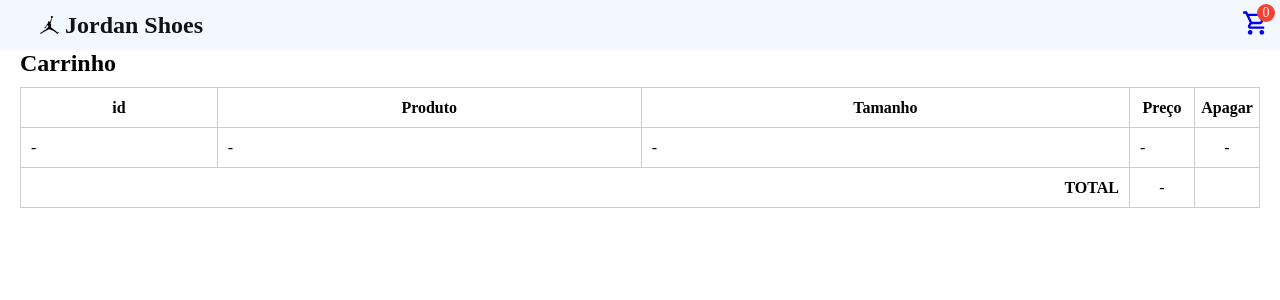
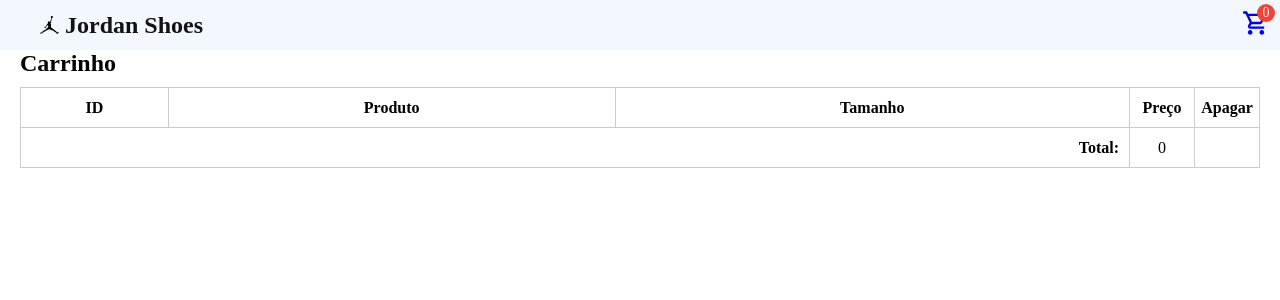
Before and after one commit to DeividsonHenrique/Jordan-Shoes, a React (Vite) app: page /cart in a window 1280 px wide. Shown: the top 300 px of the page. Built offline with nearby package versions, Linux system fonts and the light colour scheme.

Commit message:
day 10.09.24

```diff
--- a/src/Pages/Cart/index.jsx
+++ b/src/Pages/Cart/index.jsx
@@ -1,7 +1,10 @@
+/* eslint-disable react/prop-types */
 import Topo from "../../Components/Topo";
 import "../../index.css";
 import { Carrinho, Table, ColunaApagar, ColunaApagarTh, Tfoot } from "./style";
-function Cart() {
+function Cart({ cartItems  }) {
+  const totalPrice = cartItems.reduce((total, item) => total + item.price, 0);
+
   return (
     <>
       <Topo />
@@ -11,7 +14,7 @@ function Cart() {
 
           <thead>
             <tr>
-              <th>id</th>
+              <th>ID</th>
               <th>Produto</th>
               <th>Tamanho</th>
               <th>Preço</th>
@@ -19,20 +22,22 @@ function Cart() {
             </tr>
           </thead>
           <tbody>
-            <tr>
-              <td>-</td>
-              <td>-</td>
-              <td>-</td>
-              <td>-</td>
-              <ColunaApagar>-</ColunaApagar>
-            </tr>
+          {cartItems.map((item, index) => (
+            <tr key={index}>
+              <td>{item.id}</td>
+              <td>{item.name}</td>
+              <td>{item.size}</td>
+              <td>{item.price}</td>
+                <ColunaApagar>-</ColunaApagar>
+              </tr>
+            ))}
           </tbody>
           <Tfoot>
             <tr>
               <td colSpan="3">
-                <strong>TOTAL</strong>
+                <strong>Total:</strong>
               </td>
-              <ColunaApagar>-</ColunaApagar>
+              <ColunaApagar>{totalPrice}</ColunaApagar>
               <td></td>
             </tr>
           </Tfoot>
--- a/src/Pages/DetailProducts/index.jsx
+++ b/src/Pages/DetailProducts/index.jsx
@@ -17,9 +17,31 @@ import {
   Input,
   Voltar,
 } from "./style";
+import { useNavigate } from "react-router-dom";
 
-function DetailProducts({ product, onClose }) {
+function DetailProducts({ product, onClose, onAddToCart }) {
   const [isOpen, setIsOpen] = useState(false);
+  const [selectedSize, setSelectedSize] = useState(null);
+  const navigate = useNavigate();
+
+  const handleSizeChange = (e) => {
+    setSelectedSize(e.target.value);
+  };
+
+  const handleAddToCart = () => {
+    if (selectedSize) {
+      onAddToCart({
+        id: product.id,
+        name: product.product_name,
+        model: product.product_model,
+        price: product.price,
+        size: selectedSize,
+      });
+      navigate("/cart"); // Redireciona para a página do carrinho após adicionar o item
+    } else {
+      alert("Selecione um tamanho.");
+    }
+  };
 
   const toggleDetails = () => {
     setIsOpen((prevIsOpen) => !prevIsOpen);
@@ -31,6 +53,8 @@ function DetailProducts({ product, onClose }) {
       currency: "BRL",
     }).format(number);
   };
+
+  console.log(handleAddToCart)
 
   return (
     <>
@@ -76,64 +100,64 @@ function DetailProducts({ product, onClose }) {
             <Tamanho>
               <h5>Tamanho</h5>
               <Tamanhos>
-                <Radio type="radio" name="size" id="size38" value="38" />
+                <Radio type="radio" name="size" id="size38" value="38" onChange={handleSizeChange} />
                 <Numeros htmlFor="size38">38</Numeros>
 
-                <Radio type="radio" name="size" id="size39" value="39" />
+                <Radio type="radio" name="size" id="size39" value="39" onChange={handleSizeChange} />
                 <Numeros htmlFor="size39">39</Numeros>
 
-                <Radio type="radio" name="size" id="size39p5" value="39,5" />
+                <Radio type="radio" name="size" id="size39p5" value="39,5" onChange={handleSizeChange} />
                 <Numeros htmlFor="size39p5">39,5</Numeros>
 
-                <Radio type="radio" name="size" id="size40" value="40" />
+                <Radio type="radio" name="size" id="size40" value="40" onChange={handleSizeChange} />
                 <Numeros htmlFor="size40">40</Numeros>
 
-                <Radio type="radio" name="size" id="size40p5" value="40,5" />
+                <Radio type="radio" name="size" id="size40p5" value="40,5" onChange={handleSizeChange} />
                 <Numeros htmlFor="size40p5">40,5</Numeros>
 
-                <Radio type="radio" name="size" id="size41" value="41" />
+                <Radio type="radio" name="size" id="size41" value="41" onChange={handleSizeChange} />
                 <Numeros htmlFor="size41">41</Numeros>
 
-                <Radio type="radio" name="size" id="size42" value="42" />
+                <Radio type="radio" name="size" id="size42" value="42" onChange={handleSizeChange} />
                 <Numeros htmlFor="size42">42</Numeros>
 
-                <Radio type="radio" name="size" id="size42p5" value="42,5" />
+                <Radio type="radio" name="size" id="size42p5" value="42,5" onChange={handleSizeChange} />
                 <Numeros htmlFor="size42p5">42,5</Numeros>
 
-                <Radio type="radio" name="size" id="size43" value="43" />
+                <Radio type="radio" name="size" id="size43" value="43" onChange={handleSizeChange} />
                 <Numeros htmlFor="size43">43</Numeros>
 
-                <Radio type="radio" name="size" id="size43p5" value="43,5" />
+                <Radio type="radio" name="size" id="size43p5" value="43,5" onChange={handleSizeChange} />
                 <Numeros htmlFor="size43p5">43,5</Numeros>
 
-                <Radio type="radio" name="size" id="size44" value="44" />
+                <Radio type="radio" name="size" id="size44" value="44" onChange={handleSizeChange} />
                 <Numeros htmlFor="size44">44</Numeros>
 
-                <Radio type="radio" name="size" id="size45" value="45" />
+                <Radio type="radio" name="size" id="size45" value="45" onChange={handleSizeChange} />
                 <Numeros htmlFor="size45">45</Numeros>
 
-                <Radio type="radio" name="size" id="size46" value="46" />
+                <Radio type="radio" name="size" id="size46" value="46" onChange={handleSizeChange} />
                 <Numeros htmlFor="size46">46</Numeros>
 
-                <Radio type="radio" name="size" id="size47" value="47" />
+                <Radio type="radio" name="size" id="size47" value="47" onChange={handleSizeChange} />
                 <Numeros htmlFor="size47">47</Numeros>
 
-                <Radio type="radio" name="size" id="size48" value="48" />
+                <Radio type="radio" name="size" id="size48" value="48" onChange={handleSizeChange} />
                 <Numeros htmlFor="size48">48</Numeros>
 
-                <Radio type="radio" name="size" id="size49" value="49" />
+                <Radio type="radio" name="size" id="size49" value="49" onChange={handleSizeChange} />
                 <Numeros htmlFor="size49">49</Numeros>
 
-                <Radio type="radio" name="size" id="size50" value="50" />
+                <Radio type="radio" name="size" id="size50" value="50" onChange={handleSizeChange} />
                 <Numeros htmlFor="size50">50</Numeros>
 
-                <Radio type="radio" name="size" id="size51" value="51" />
+                <Radio type="radio" name="size" id="size51" value="51" onChange={handleSizeChange} />
                 <Numeros htmlFor="size51">51</Numeros>
               </Tamanhos>
             </Tamanho>
 
             <Botao>
-              <button type="button">Adicionar ao carrinho</button>
+              <button type="button" onClick={handleAddToCart} >Adicionar ao carrinho</button>
             </Botao>
 
             <Descricao>
--- a/src/Routes.jsx
+++ b/src/Routes.jsx
@@ -1,17 +1,33 @@
 import Index from './Components/Index'
 import DetailProducts from './Pages/DetailProducts'
+import Cart from './Pages/Cart'
 import {BrowserRouter, Routes, Route} from 'react-router-dom'
-import Cart from './Pages/Cart'
+import { useState } from 'react'
+
 
 
 function AppRoutes() {
+    const [cartItems, setCartItems] = useState([]);
+    const handleAddToCart = (product) => {
+        setCartItems((prevItems) => [...prevItems, product]);
+      };
+
+
     return (
         <>
             <BrowserRouter>
                 <Routes>
                     <Route path="/" element={<Index />} />
-                    <Route path="/p" element={<DetailProducts />} />
-                    <Route path="/cart" element={<Cart />} />
+                    <Route path="/produto/:id" element={<DetailProducts
+                    product={{
+                        id: 1,
+                        product_name: "Tênis Esportivo",
+                        product_model: "Modelo XYZ",
+                        price: 299.99,
+                      }}
+                      onAddToCart={handleAddToCart}
+                      />} />
+                    <Route path="/cart" element={<Cart cartItems={cartItems} />} />
                 </Routes>
             </BrowserRouter>
         </>
```
Also changed, not shown: 1 other file (tests, documents, lock files or other folders).
